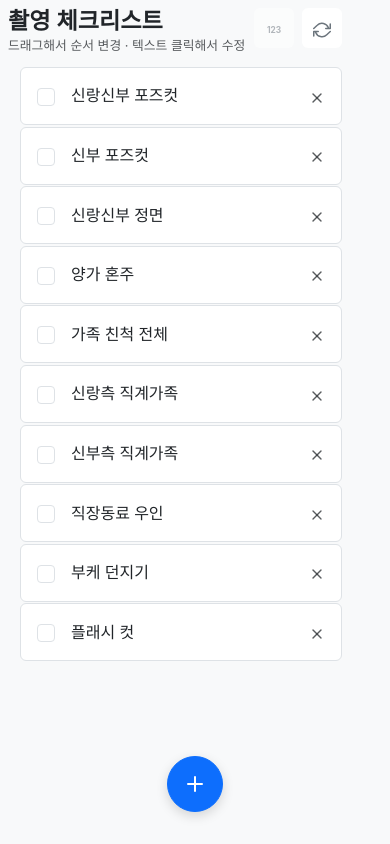
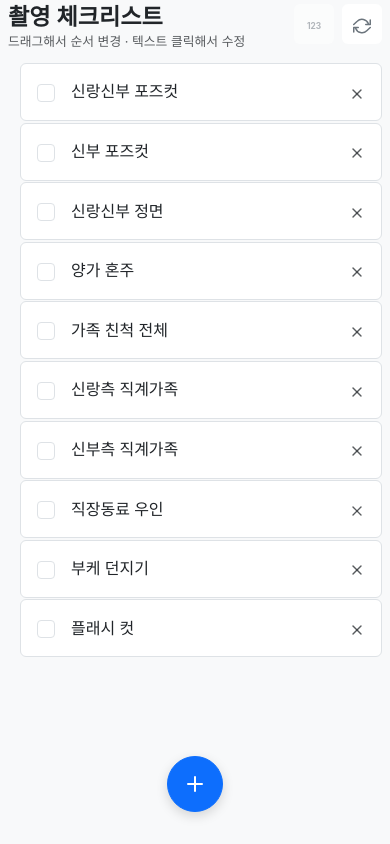
Before and after one commit to dwander/dwander.github.io, a plain HTML site: page index.html in a window 390 px wide. Drawn offline with nearby package versions, Linux system fonts and the light colour scheme.

Commit message:
Update index.html

```diff
--- a/index.html
+++ b/index.html
@@ -226,7 +226,7 @@
         .content-wrapper {
             max-width: 768px;
             margin: 0 auto;
-            padding: 0.5rem 3rem 1rem 0.5rem;
+            padding: 0.5rem 1.75rem;
         }
 
         .list-item {
@@ -243,7 +243,7 @@
 
         @media (max-width: 768px) {
             .content-wrapper {
-                padding: 0.5rem 3rem 1rem 0.5rem;
+                padding: 0.25rem 0.5rem;
             }
 
             .list-item {
```
